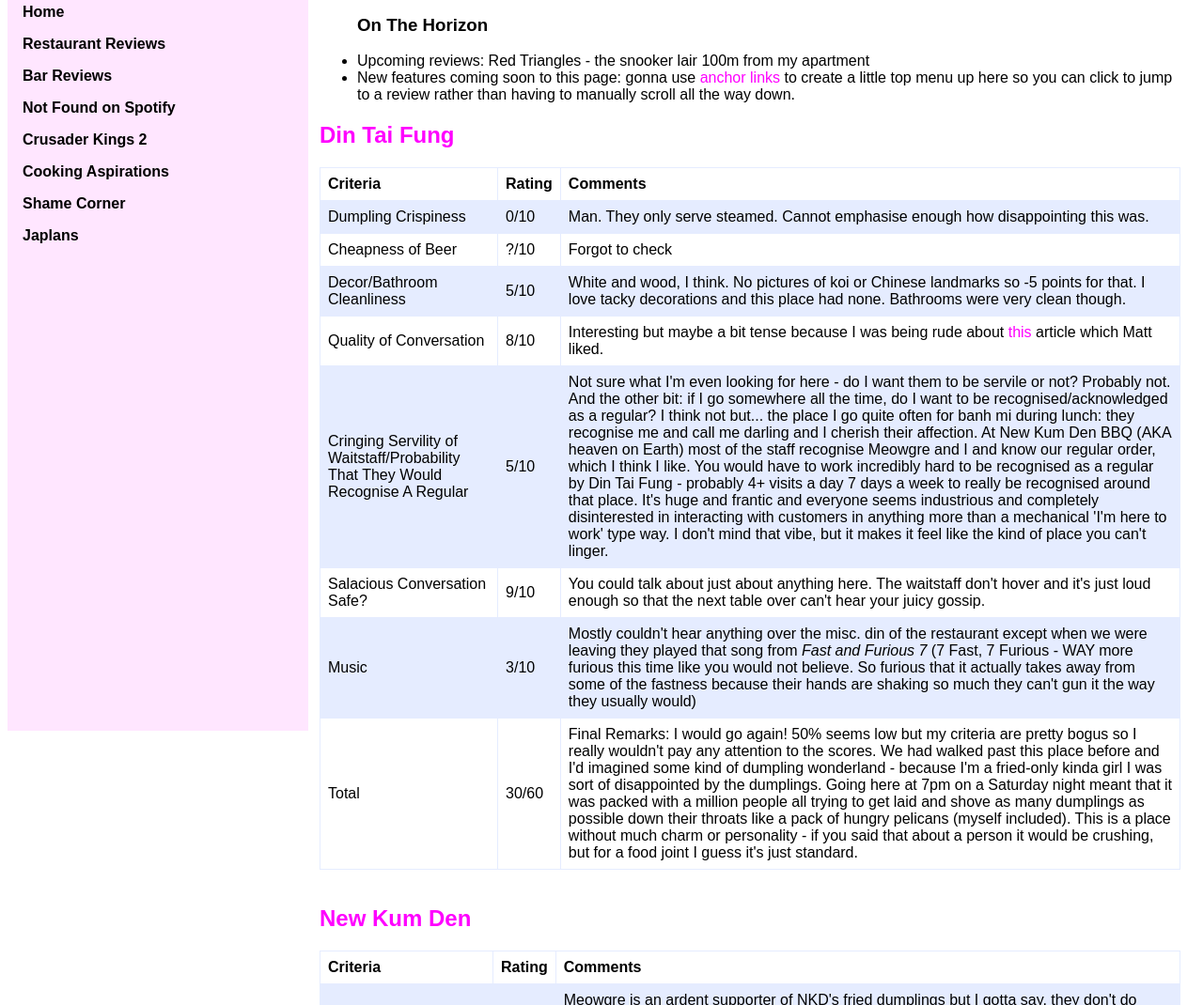
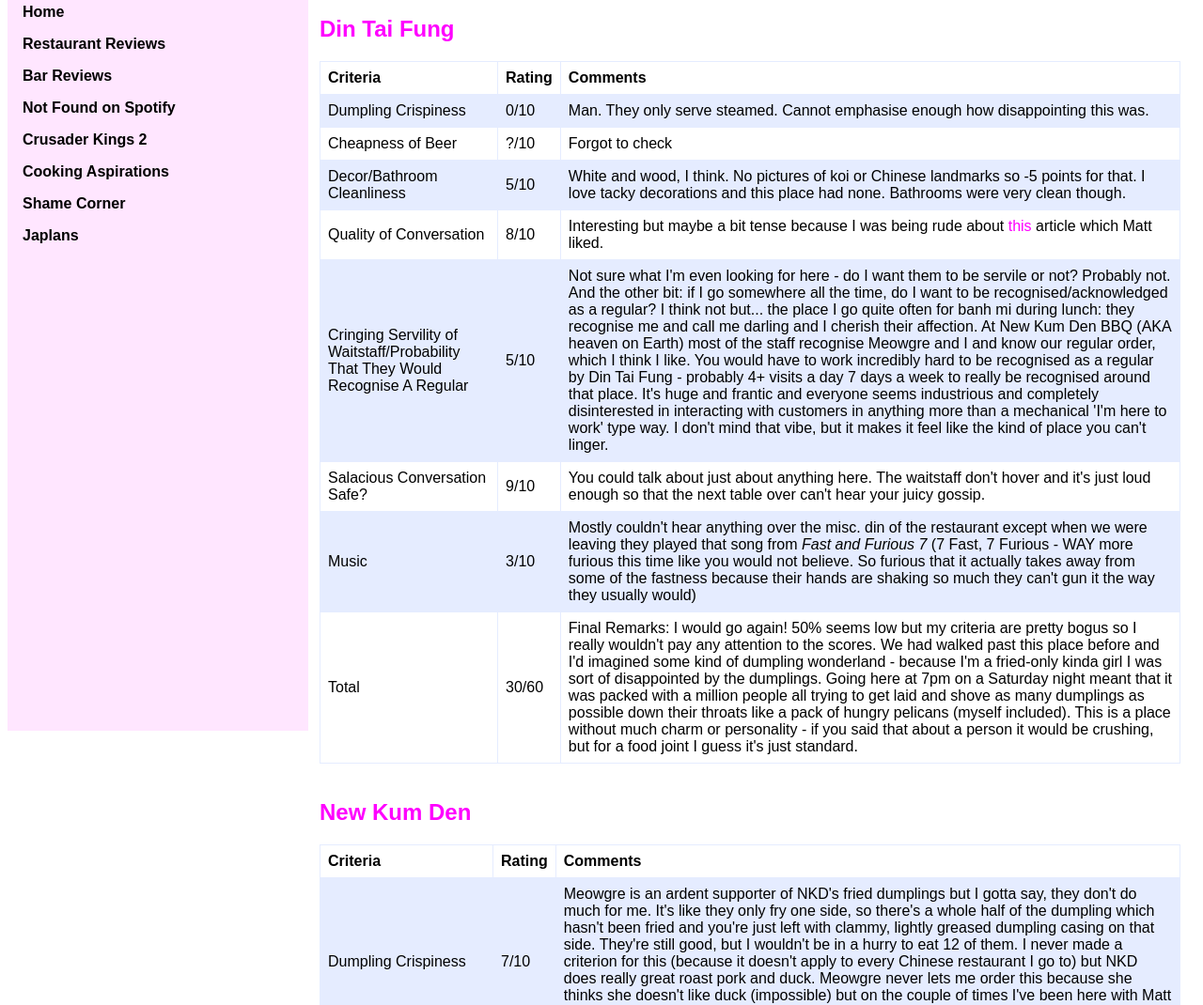
Before and after one commit to Pinelife/PinelifeWebsite, a plain HTML site: page Reviews.html in a window 1280 px wide. Shown: the part 30-1100 px from the top of the page at 94% size. Drawn offline with Linux system fonts and the light colour scheme.

Commit message:
Update Reviews.html

```diff
--- a/Reviews.html
+++ b/Reviews.html
@@ -20,13 +20,6 @@
 </nav>
 <div style="margin-left:25%;padding:1px 16px;height:1000px;">
 <img src="/images/rain.gif" alt="Restaurant Reviews" style="width:80%">
-<p>
-<ul>
-<h3>On The Horizon</h3>
-<li>Upcoming reviews: Red Triangles - the snooker lair 100m from my apartment</li>
-<li>New features coming soon to this page: gonna use <a href = "http://www.echoecho.com/htmllinks08.htm">anchor links</a> to create a little top menu up here so you can click to jump to a review rather than having to manually scroll all the way down.</li>
-</ul>
-</p>
 <h2><a href = "https://www.zomato.com/melbourne/din-tai-fung-cbd">Din Tai Fung</a></h2>
 <table>
   <tr>
```
